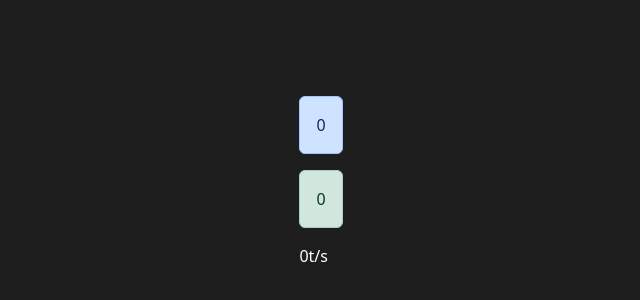
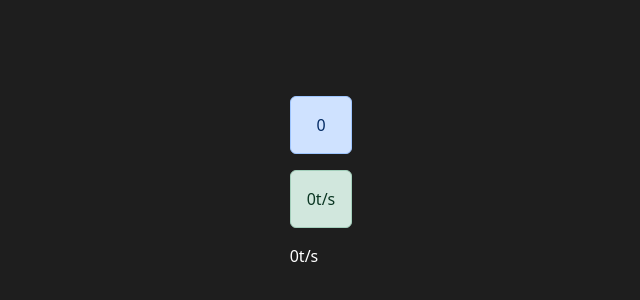
Before and after one commit to TevesManuel/TouchCount, a plain HTML site: page index.html in a window 1280 px wide. Shown: the part 218-518 px from the top of the page, without its empty margins (319-959 px from the left). Drawn offline with nearby package versions, Linux system fonts and the light colour scheme.

Commit message:
Update index.html

```diff
--- a/index.html
+++ b/index.html
@@ -22,8 +22,8 @@
         <div class="row">
             <div class="col">
                 <div class="alert alert-primary" role="alert" id="counter_div" style="text-align: center;">0</div>
-                <div class="alert alert-success" role="alert" id="timer_div" style="text-align: center;">0</div>
-                <h7 id = "ts_div">0t/s</h7>
+                <div class="alert alert-success" role="alert" id="ts_div" style="text-align: center;">0</div>
+                <h7 id = "timer_div">0t/s</h7>
             </div>
         </div>
     </div>
```
